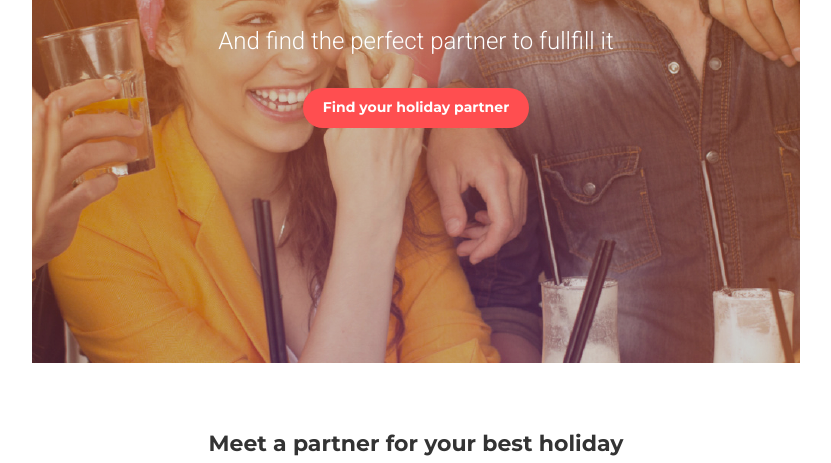
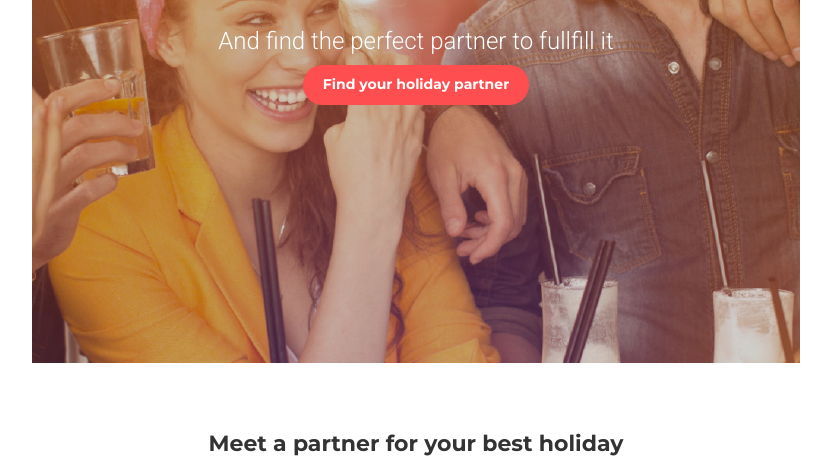
Before and after one commit to IgorSapko/GOIT-FE-COURSE, a plain HTML site: page html-css/Module-08/index.html in a window 1280 px wide. Shown: the part 337-800 px from the top of the page, without its empty margins (224-1055 px from the left). Drawn offline with Linux system fonts and the light colour scheme.

Commit message:
mod-08 second commit

```diff
--- a/html-css/Module-08/css/styles.css
+++ b/html-css/Module-08/css/styles.css
@@ -43,8 +43,10 @@ section {
 .find_partner {
   background-image: url(../png/Rectangle-mob.png);
   background-color: rgb(26, 25, 21);
-  height: 540px;
-  background-clip: border-box;
+  /* height: 540px; */
+  padding-bottom: 1px;
+  background-size: cover;
+  /* background-clip: border-box; */
 }
 
 .wrap-nav {
@@ -100,7 +102,7 @@ section {
   display: block;
   width: 220px;
   text-align: center;
-  margin-bottom: 32px;
+  margin-bottom: 9px;
 }
 
 .find_partner button {
@@ -341,22 +343,22 @@ section {
 }
 
 @media (min-width: 1440px) {
-  .find_partner{
+  .find_partner {
     background-image: url(../png/Rectangle-desk.png);
     width: 1440px;
   }
-.partners_cards{
+  .partners_cards {
     width: 1440px;
   }
-.find_partner nav{
+  .find_partner nav {
     width: 880px;
     margin: 0 auto;
   }
-.find_partner nav *{
+  .find_partner nav * {
     margin-left: 0;
     margin-right: 0;
   }
-.cards_list{
+  .cards_list {
     width: 920px;
   }
 }
```
Lines whose indentation alone changed are shown as unchanged.
